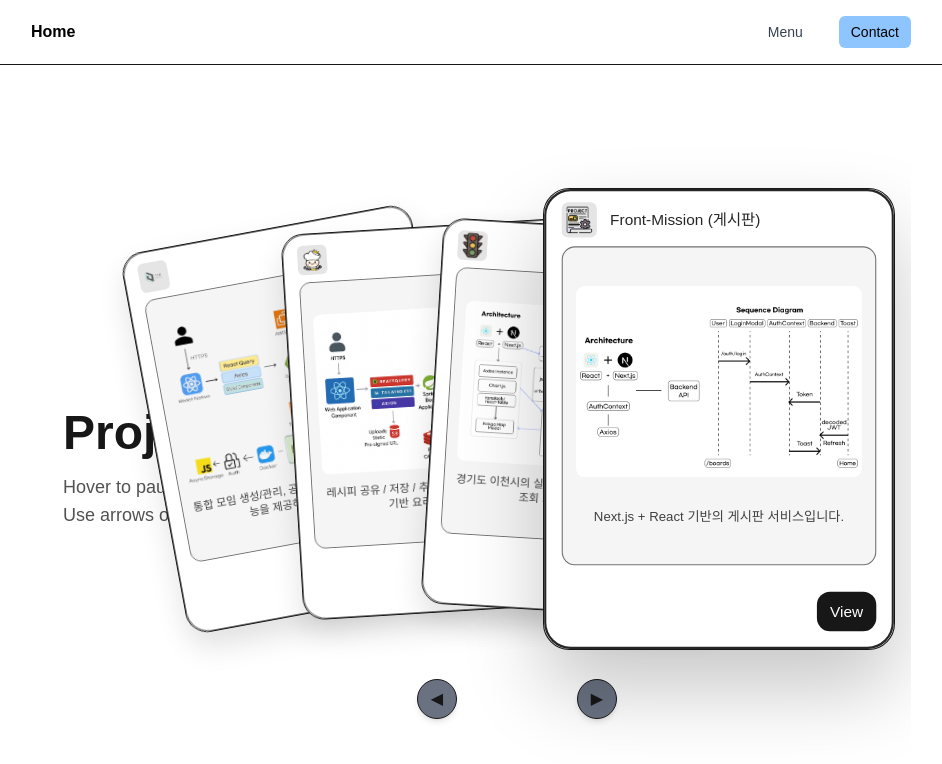
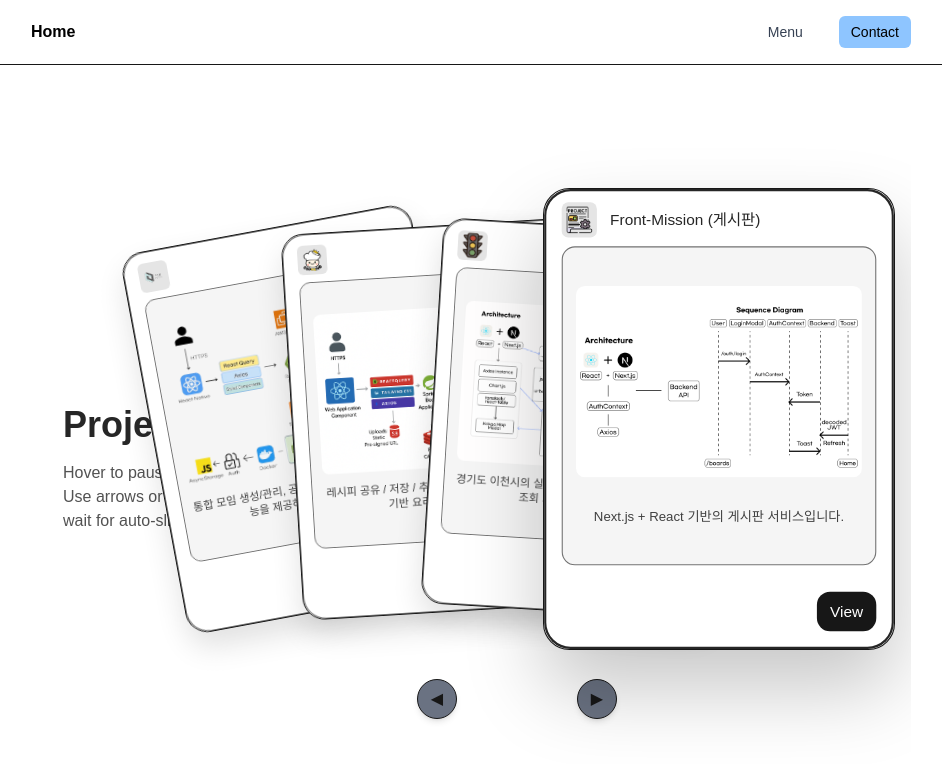
Before and after one commit to Hong-min1010/portfolio-next, a Next.js app: page / in a window 1280 px wide. Shown: the top 764 px of the page, without its empty margins (169-1111 px from the left). Built offline with nearby package versions, Linux system fonts and the light colour scheme.

Commit message:
fix: Main페이지 카드 클릭 시 Focus(UX 개선)

```diff
--- a/app/components/ProjectCarousel.tsx
+++ b/app/components/ProjectCarousel.tsx
@@ -66,9 +66,10 @@
           return (
             <li
               key={p.id}
+              onClick={() => setActive(i)}
               onMouseEnter={() => { pausedRef.current = true; clearTimer(); }}
               onMouseLeave={() => { pausedRef.current = false; startTimer(); }}
-              className="absolute left-1/2 top-1/2 -translate-x-1/2 -translate-y-1/2 transition-all duration-400 ease-out"
+              className="absolute left-1/2 top-1/2 -translate-x-1/2 -translate-y-1/2 transition-all duration-400 ease-out cursor-pointer"
               style={{
                 transform: `translate(calc(-50% + ${x}px), -50%) rotate(${angle}deg) scale(${scale})`,
                 zIndex: z,
--- a/app/page.tsx
+++ b/app/page.tsx
@@ -126,9 +126,9 @@
       <div className="mx-auto max-w-6xl px-4 sm:px-6 lg:px-8 min-h-[calc(100dvh-4rem)] flex items-center pt-28 md:pt-32 pb-20">
         <div className="w-full grid grid-cols-1 md:grid-cols-2 gap-32 md:gap-40 items-center">
           <div className="text-center md:text-left mb-20">
-            <h2 className="text-4xl md:text-5xl font-extrabold text-neutral-900">Projects</h2>
-            <p className="mt-4 text-neutral-600 text-base md:text-lg">Hover to pause.</p>
-            <p className="text-neutral-600 text-base md:text-lg">Use arrows or wait for auto-slide.</p>
+            <h2 className="text-4xl font-extrabold text-neutral-800">Projects</h2>
+            <p className="mt-4 text-neutral-600 text-base">Hover to pause.</p>
+            <p className="text-neutral-600 text-base">Use arrows or <br />wait for auto-slide.</p>
           </div>
 
           <div className="justify-self-center md:justify-self-end">
```
